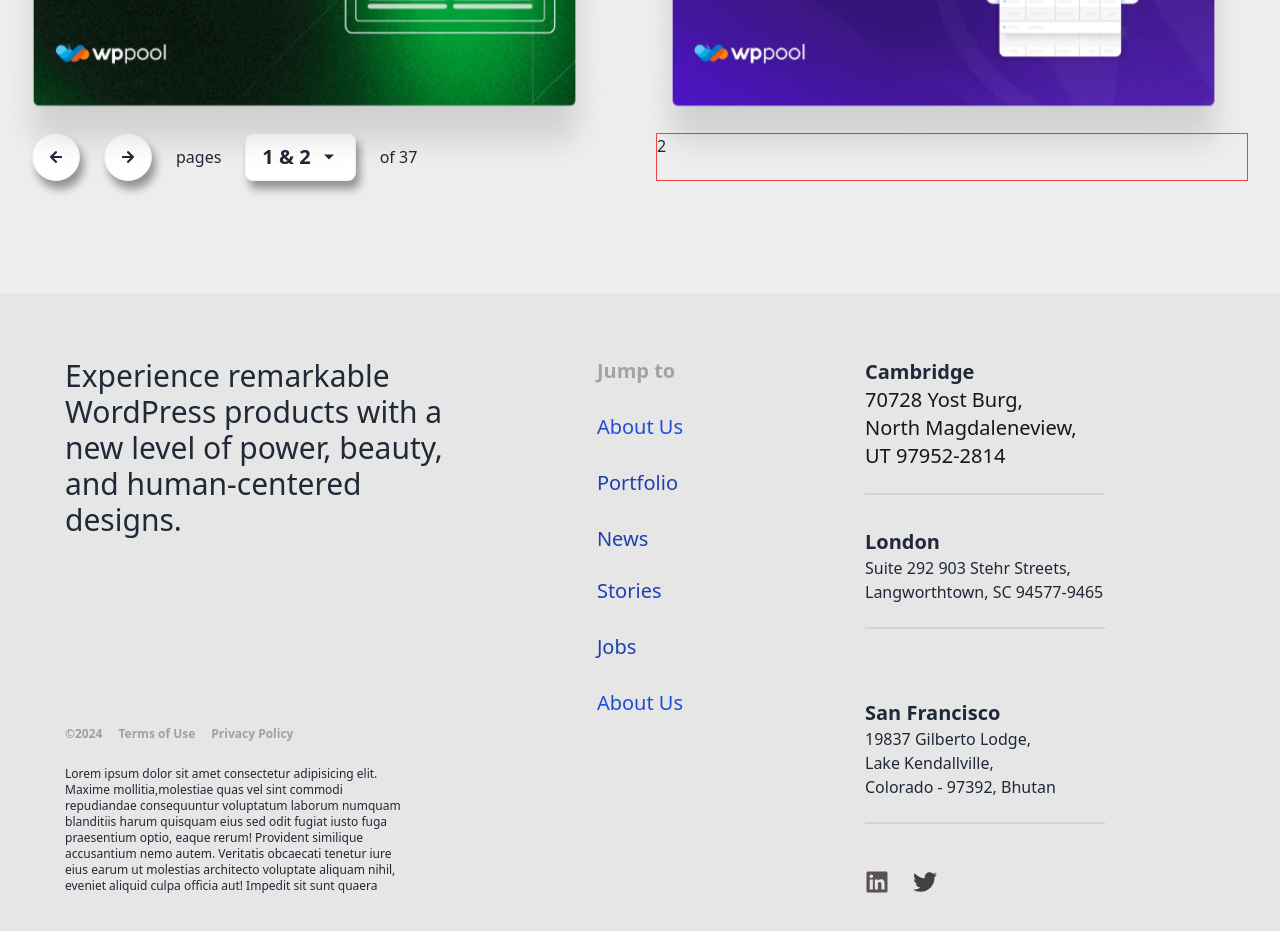
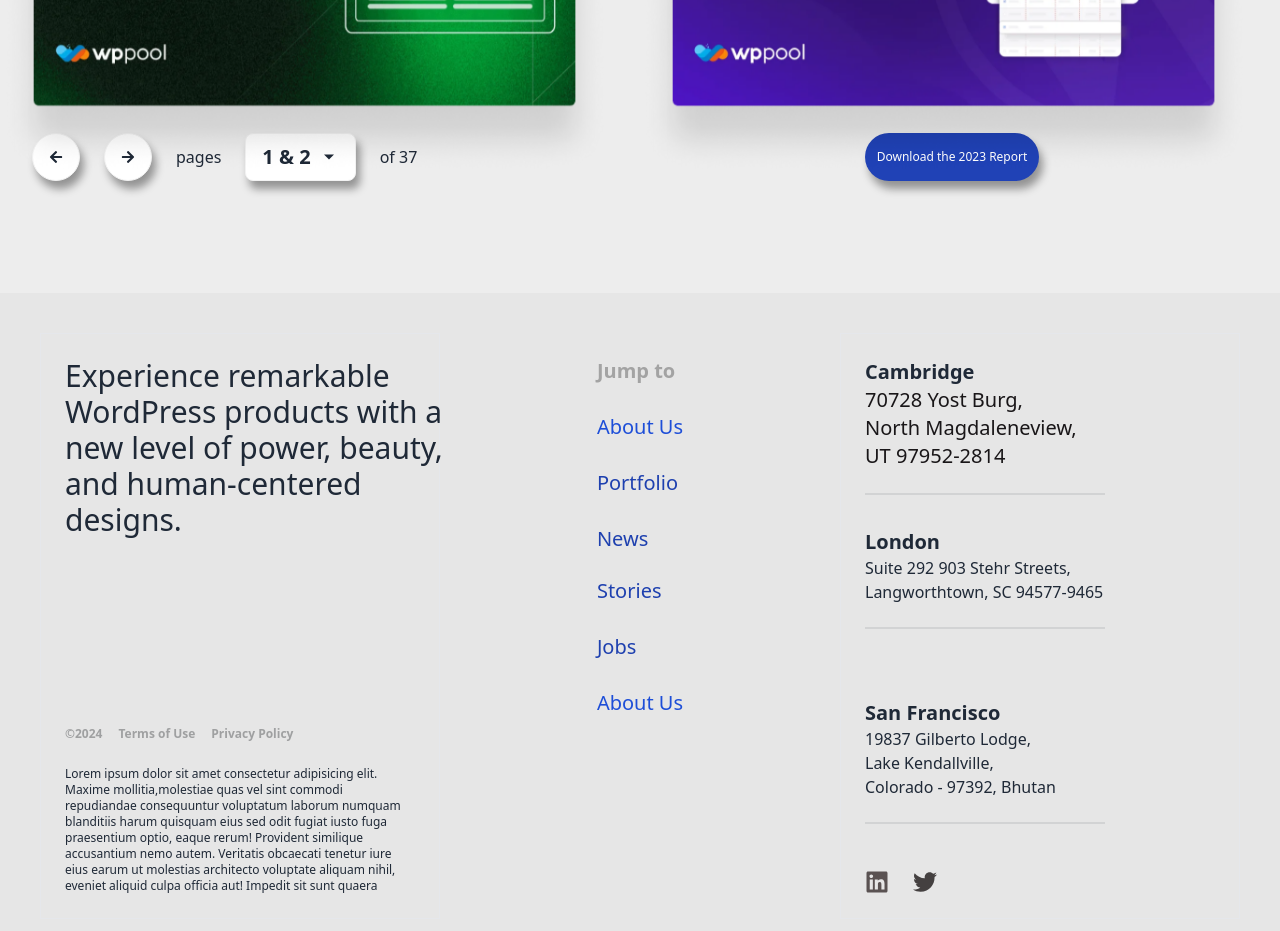
Before and after one commit to jaynabKhatun/Wappol-project-1, a React (Vite) app: page / in a window 1280 px wide. Shown: the part 2660-3591 px from the top of the page. Built offline with nearby package versions, Linux system fonts and the light colour scheme.

Commit message:
added second btn

```diff
--- a/src/Components/Button2.jsx
+++ b/src/Components/Button2.jsx
@@ -1,4 +1,3 @@
-import React from "react";
 import { FaArrowLeft, FaArrowRight } from "react-icons/fa";
 import { IoMdArrowDropdown } from "react-icons/io";
 
@@ -19,7 +18,11 @@ const Button2 = () => {
         <p>of 37</p>
       </div>
 
-      <div className="border border-red-500">2</div>
+      <div className="flex justify-evenly">
+        <button className="px-1 md:px-3  py-1 md:py-2 rounded-full bg-[#2042B6] text-white shadow-[4.0px_8.0px_8.0px_rgba(0,0,0,0.38)] text-xs">
+        Download the 2023 Report
+        </button>
+      </div>
     </div>
   );
 };
--- a/src/Pages/Home/State/State.jsx
+++ b/src/Pages/Home/State/State.jsx
@@ -35,7 +35,7 @@ const State = () => {
       <div>
         <Slider></Slider>
       </div>
-      <div className="-mt-8">
+      <div >
         <Button2></Button2>
       </div>
     </div>
```
Also changed, not shown: src/Components/Button.jsx (+10 -7 lines).
